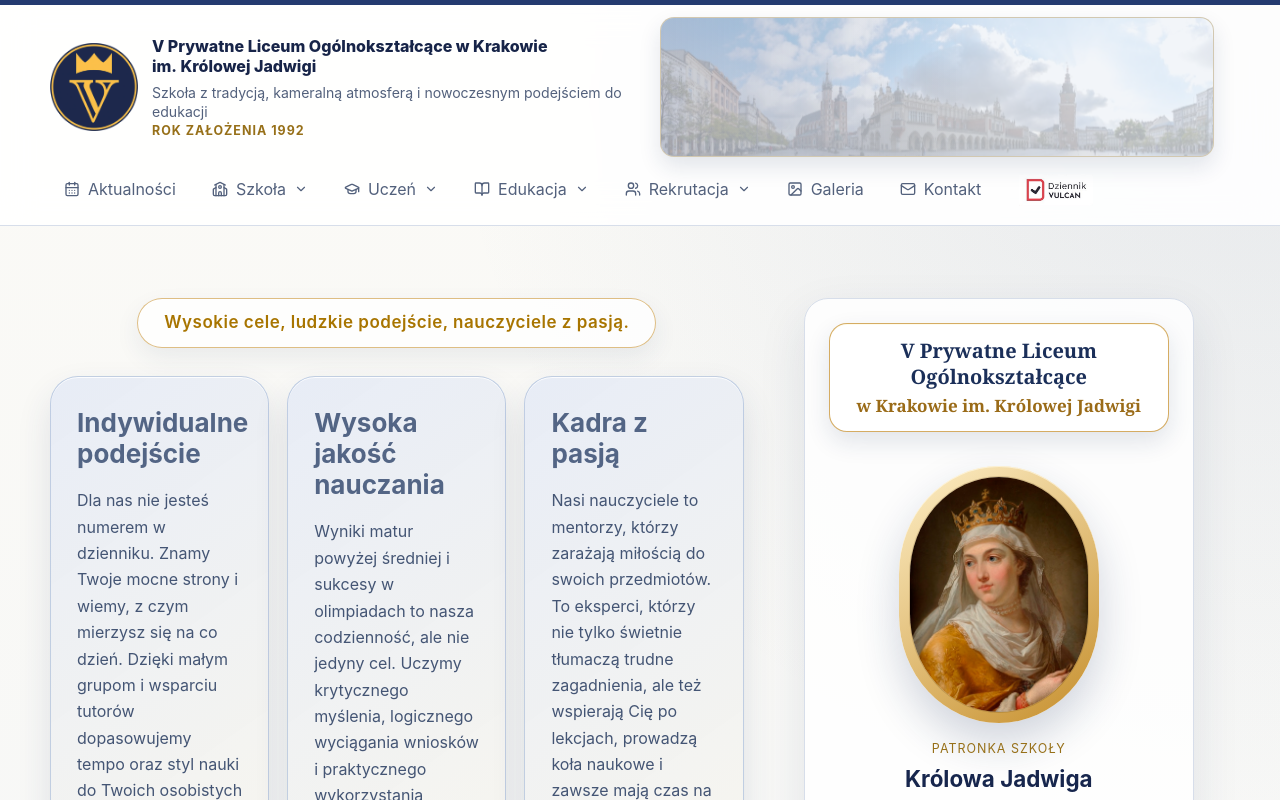
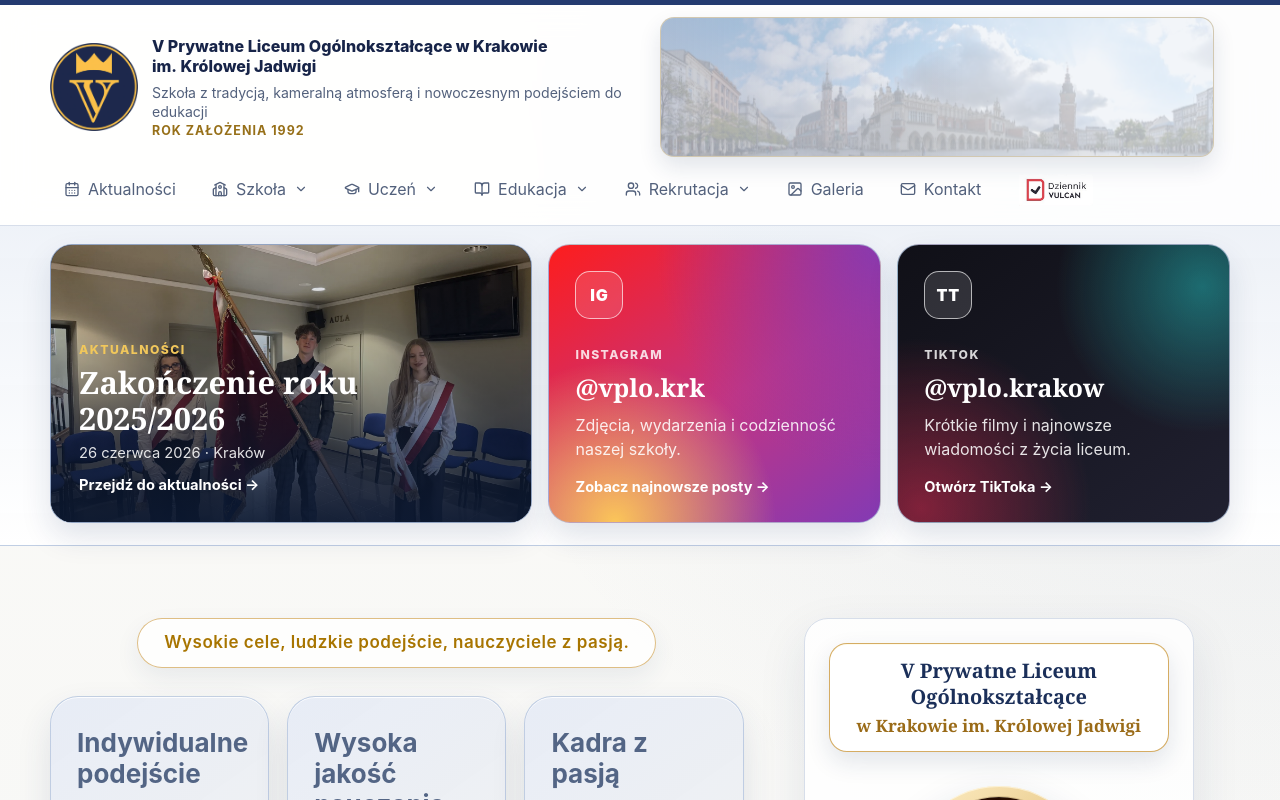
Before and after one commit to dblaboffice-cell/vplo-modern-web, a React (Vite) app: page / in a window 1280 px wide. Shown: the top 800 px of the page. Built offline with nearby package versions, Linux system fonts and the light colour scheme.

Commit message:
Strona główna update pasek instagram i aktualności

```diff
--- a/src/App.jsx
+++ b/src/App.jsx
@@ -764,6 +764,7 @@ function App() {
   return (
     <div className="app-shell">
       <Header mobileOpen={mobileOpen} setMobileOpen={setMobileOpen} showBanner={location.pathname === '/'} />
+      {location.pathname === '/' && <HomeUpdatesStrip />}
       <main>
         <Routes>
           <Route path="/" element={<HomePage />} />
@@ -1289,6 +1290,96 @@ const newsItems = [
   },
 ];
 
+function HomeUpdatesStrip() {
+  const latestNews = newsItems[0];
+
+  return (
+      <section
+          className="home-updates-strip"
+          aria-label="Aktualności i media społecznościowe"
+      >
+        <div className="container home-updates-grid">
+          <Link
+              to="/aktualnosci"
+              className="home-update-card home-update-card-news"
+          >
+            <img
+                src={latestNews.image}
+                alt=""
+                className="home-update-news-image"
+            />
+
+            <div className="home-update-news-overlay">
+            <span className="home-update-label">
+              Aktualności
+            </span>
+
+              <h2>{latestNews.title}</h2>
+
+              <p>
+                {latestNews.date} · {latestNews.place}
+              </p>
+
+              <strong>Przejdź do aktualności →</strong>
+            </div>
+          </Link>
+
+          <a
+              href={instagramUrl}
+              target="_blank"
+              rel="noopener noreferrer"
+              className="home-update-card home-social-card home-instagram-card"
+              aria-label="Otwórz profil liceum na Instagramie"
+          >
+            <div className="home-social-symbol">
+              IG
+            </div>
+
+            <div className="home-social-content">
+            <span className="home-update-label">
+              Instagram
+            </span>
+
+              <h2>@vplo.krk</h2>
+
+              <p>
+                Zdjęcia, wydarzenia i codzienność naszej szkoły.
+              </p>
+
+              <strong>Zobacz najnowsze posty →</strong>
+            </div>
+          </a>
+
+          <a
+              href={tiktokUrl}
+              target="_blank"
+              rel="noopener noreferrer"
+              className="home-update-card home-social-card home-tiktok-card"
+              aria-label="Otwórz profil liceum na TikToku"
+          >
+            <div className="home-social-symbol">
+              TT
+            </div>
+
+            <div className="home-social-content">
+            <span className="home-update-label">
+              TikTok
+            </span>
+
+              <h2>@vplo.krakow</h2>
+
+              <p>
+                Krótkie filmy i najnowsze wiadomości z życia liceum.
+              </p>
+
+              <strong>Otwórz TikToka →</strong>
+            </div>
+          </a>
+        </div>
+      </section>
+  );
+}
+
 function NewsPage() {
   return (
       <section className="news-page">
--- a/src/styles.css
+++ b/src/styles.css
@@ -2334,3 +2334,220 @@ th {
     border-radius: 20px;
   }
 }
+
+.home-updates-strip {
+  padding: 18px 0 22px;
+  background:
+          linear-gradient(
+                  180deg,
+                  rgba(238, 242, 248, 0.96),
+                  rgba(255, 255, 255, 0.98)
+          );
+  border-bottom: 1px solid rgba(177, 194, 221, 0.75);
+}
+
+.home-updates-grid {
+  display: grid;
+  grid-template-columns: 1.45fr 1fr 1fr;
+  gap: 16px;
+}
+
+.home-update-card {
+  position: relative;
+  min-height: 230px;
+  overflow: hidden;
+  border: 1px solid rgba(177, 194, 221, 0.8);
+  border-radius: 22px;
+  box-shadow: 0 14px 30px rgba(27, 47, 89, 0.13);
+  color: inherit;
+  text-decoration: none;
+  transition:
+          transform 0.22s ease,
+          box-shadow 0.22s ease;
+}
+
+.home-update-card:hover {
+  transform: translateY(-4px);
+  box-shadow: 0 20px 38px rgba(27, 47, 89, 0.2);
+}
+
+.home-update-card-news {
+  display: flex;
+  align-items: flex-end;
+  background: #1b2f59;
+}
+
+.home-update-news-image {
+  position: absolute;
+  inset: 0;
+  width: 100%;
+  height: 100%;
+  display: block;
+  object-fit: cover;
+}
+
+.home-update-news-overlay {
+  position: relative;
+  z-index: 1;
+  width: 100%;
+  min-height: 100%;
+  padding: 28px;
+  display: flex;
+  flex-direction: column;
+  justify-content: flex-end;
+  background:
+          linear-gradient(
+                  180deg,
+                  rgba(12, 25, 50, 0.03) 5%,
+                  rgba(12, 25, 50, 0.92) 100%
+          );
+  color: #ffffff;
+}
+
+.home-update-label {
+  display: block;
+  margin-bottom: 8px;
+  font-size: 0.76rem;
+  font-weight: 800;
+  letter-spacing: 0.12em;
+  text-transform: uppercase;
+}
+
+.home-update-news-overlay .home-update-label {
+  color: #f1c75b;
+}
+
+.home-update-news-overlay h2 {
+  margin: 0 0 8px;
+  color: #ffffff;
+  font-family: Georgia, "Times New Roman", serif;
+  font-size: clamp(1.45rem, 2.4vw, 2.15rem);
+  line-height: 1.15;
+}
+
+.home-update-news-overlay p {
+  margin: 0 0 14px;
+  color: rgba(255, 255, 255, 0.88);
+  font-size: 0.92rem;
+}
+
+.home-update-news-overlay strong {
+  font-size: 0.92rem;
+}
+
+.home-social-card {
+  padding: 26px;
+  display: flex;
+  flex-direction: column;
+  justify-content: space-between;
+}
+
+.home-instagram-card {
+  background:
+          radial-gradient(
+                  circle at 20% 100%,
+                  rgba(255, 205, 86, 0.95),
+                  transparent 42%
+          ),
+          radial-gradient(
+                  circle at 100% 0,
+                  rgba(131, 58, 180, 0.92),
+                  transparent 52%
+          ),
+          linear-gradient(
+                  145deg,
+                  #fd1d1d,
+                  #c13584 55%,
+                  #833ab4
+          );
+  color: #ffffff;
+}
+
+.home-tiktok-card {
+  background:
+          radial-gradient(
+                  circle at 92% 15%,
+                  rgba(37, 244, 238, 0.38),
+                  transparent 38%
+          ),
+          radial-gradient(
+                  circle at 7% 95%,
+                  rgba(254, 44, 85, 0.45),
+                  transparent 42%
+          ),
+          linear-gradient(
+                  145deg,
+                  #101017,
+                  #202030
+          );
+  color: #ffffff;
+}
+
+.home-social-symbol {
+  width: 48px;
+  height: 48px;
+  display: grid;
+  place-items: center;
+  border: 1px solid rgba(255, 255, 255, 0.65);
+  border-radius: 15px;
+  background: rgba(255, 255, 255, 0.13);
+  color: #ffffff;
+  font-size: 1rem;
+  font-weight: 900;
+  letter-spacing: 0.05em;
+}
+
+.home-social-content {
+  margin-top: 28px;
+}
+
+.home-social-content .home-update-label {
+  color: rgba(255, 255, 255, 0.82);
+}
+
+.home-social-content h2 {
+  margin: 0 0 9px;
+  color: #ffffff;
+  font-family: Georgia, "Times New Roman", serif;
+  font-size: 1.55rem;
+}
+
+.home-social-content p {
+  margin: 0 0 15px;
+  color: rgba(255, 255, 255, 0.88);
+  line-height: 1.5;
+}
+
+.home-social-content strong {
+  color: #ffffff;
+  font-size: 0.91rem;
+}
+
+@media (max-width: 950px) {
+  .home-updates-grid {
+    grid-template-columns: 1fr 1fr;
+  }
+
+  .home-update-card-news {
+    grid-column: 1 / -1;
+  }
+}
+
+@media (max-width: 620px) {
+  .home-updates-grid {
+    grid-template-columns: 1fr;
+  }
+
+  .home-update-card-news {
+    grid-column: auto;
+  }
+
+  .home-update-card {
+    min-height: 210px;
+  }
+
+  .home-update-news-overlay,
+  .home-social-card {
+    padding: 23px;
+  }
+}
```
